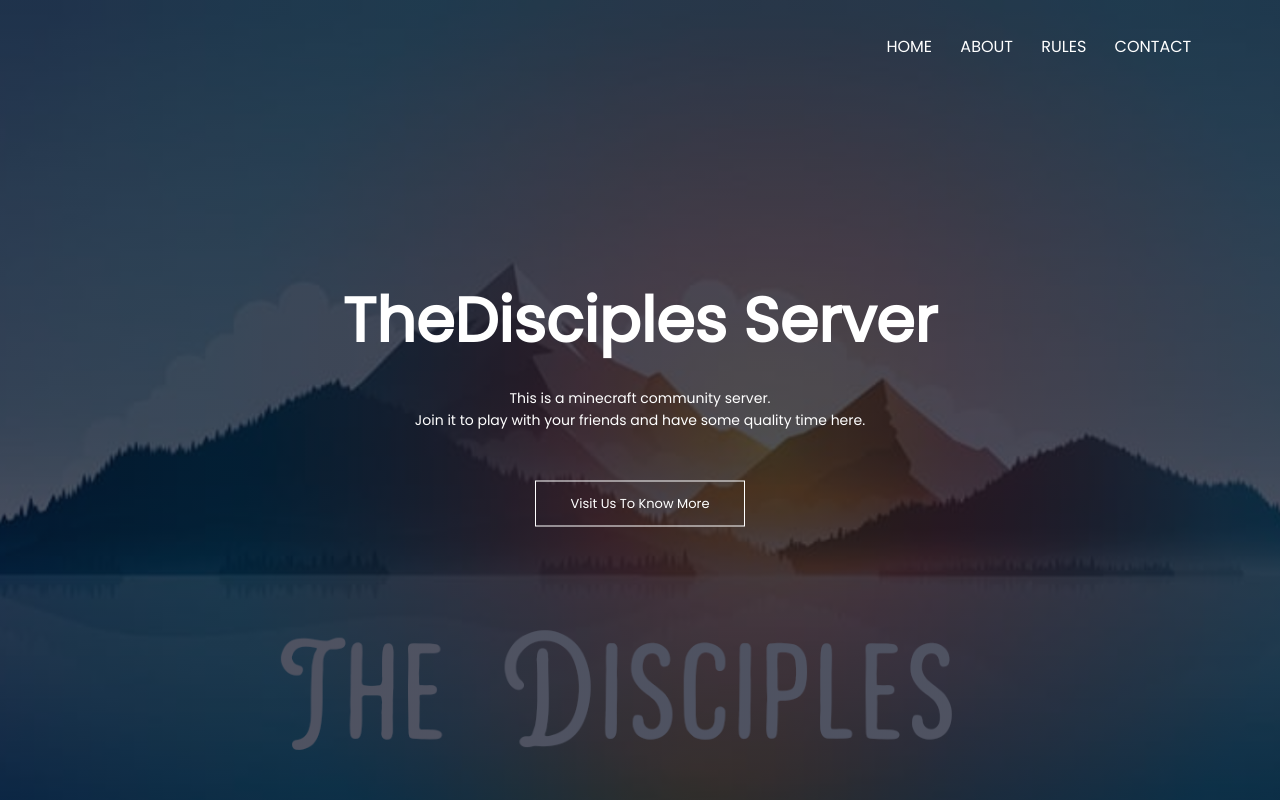
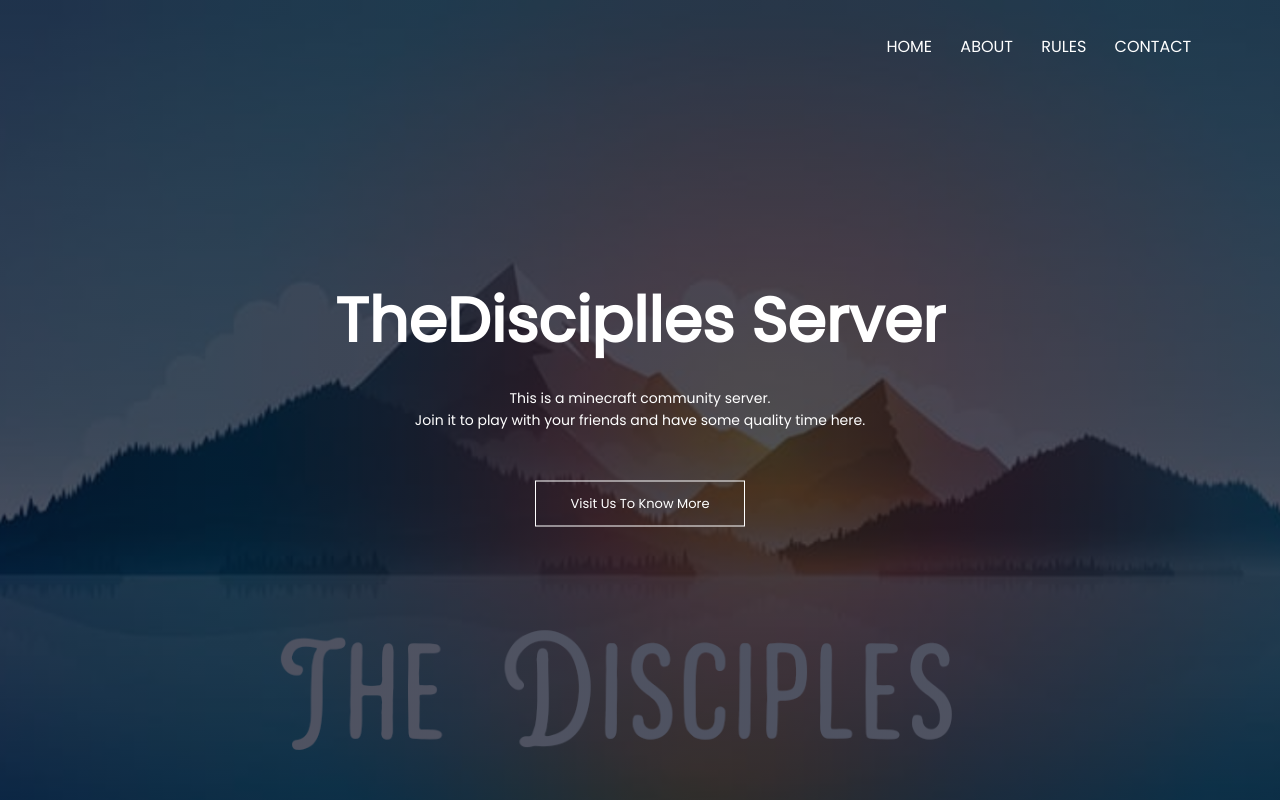
Before and after one commit to AnamolBreh/TheDisciples, a plain HTML site: page index.html in a window 1280 px wide. Shown: the top 800 px of the page. Drawn offline with Linux system fonts and the light colour scheme; files whose address does not match are found by name; a web font is replaced by a local one.

Commit message:
Update index.html

```diff
--- a/index.html
+++ b/index.html
@@ -35,7 +35,7 @@
         </nav>
 
         <div class="text-box">
-            <h1>TheDisciples Server</h1>
+            <h1>TheDisciplles Server</h1>
             <p>This is a minecraft community server.<br> Join it to play with your friends and have some quality time
                 here.
             </p>
```
